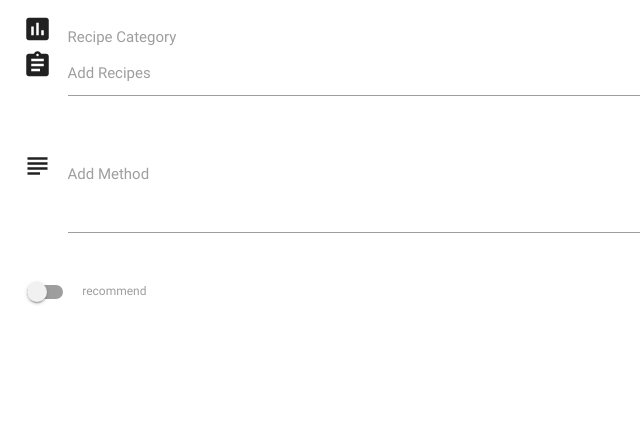
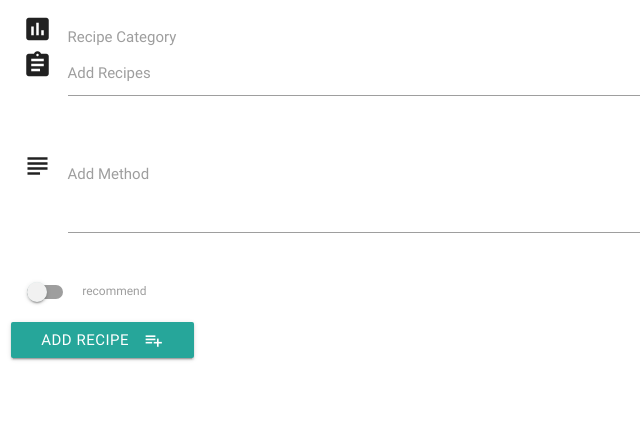
Before and after one commit to wazzah/recipe-project, a Flask app: page /add_recipe in a window 1280 px wide. Shown: the part 89-511 px from the top of the page, without its empty margins (0-640 px from the left). Run offline with Flask 2, Linux system fonts and the light colour scheme; data that the repository does not hold is empty; some libraries are stand-ins or nearby versions.

Commit message:
wired up the the add recipe function

```diff
--- a/app.py
+++ b/app.py
@@ -22,6 +22,15 @@ def add_recipe():
     return render_template('addrecipe.html',
     categories=mongo.db.categories.find())
 
+@app.route('/insert_recipe', methods=['POST'])
+def insert_recipe():
+    task = mongo.db.tasks
+    task.insert
+    tasks.insert_one(request.form.to_dict)
+    return redirect(url_for('gets_tasks'))
+
+
+
 
 
 if __name__ == '__main__':
--- a/templates/addrecipe.html
+++ b/templates/addrecipe.html
@@ -1,7 +1,7 @@
 {% extends 'base.html' %} {% block content %}
 <h3>Add Recipes</h3>
 <div class="row">
-    <form action="" method="POST" class="col s12">
+    <form action="{{url_for('insert_recipe')}}" method="POST" class="col s12">
         <div class="row">
             <div class="input-field col s12">
                 <i class="material-icons prefix">poll</i>
@@ -37,6 +37,11 @@
                 </label>
             </div>
         </div>
+        <div class="row">
+            <button class="btn waves-effect waves-light" type="submit" name="action">Add Recipe
+                <i class="material-icons right">playlist_add</i>
+             </button>
+        </div>
     </form>
 </div>
 
```
